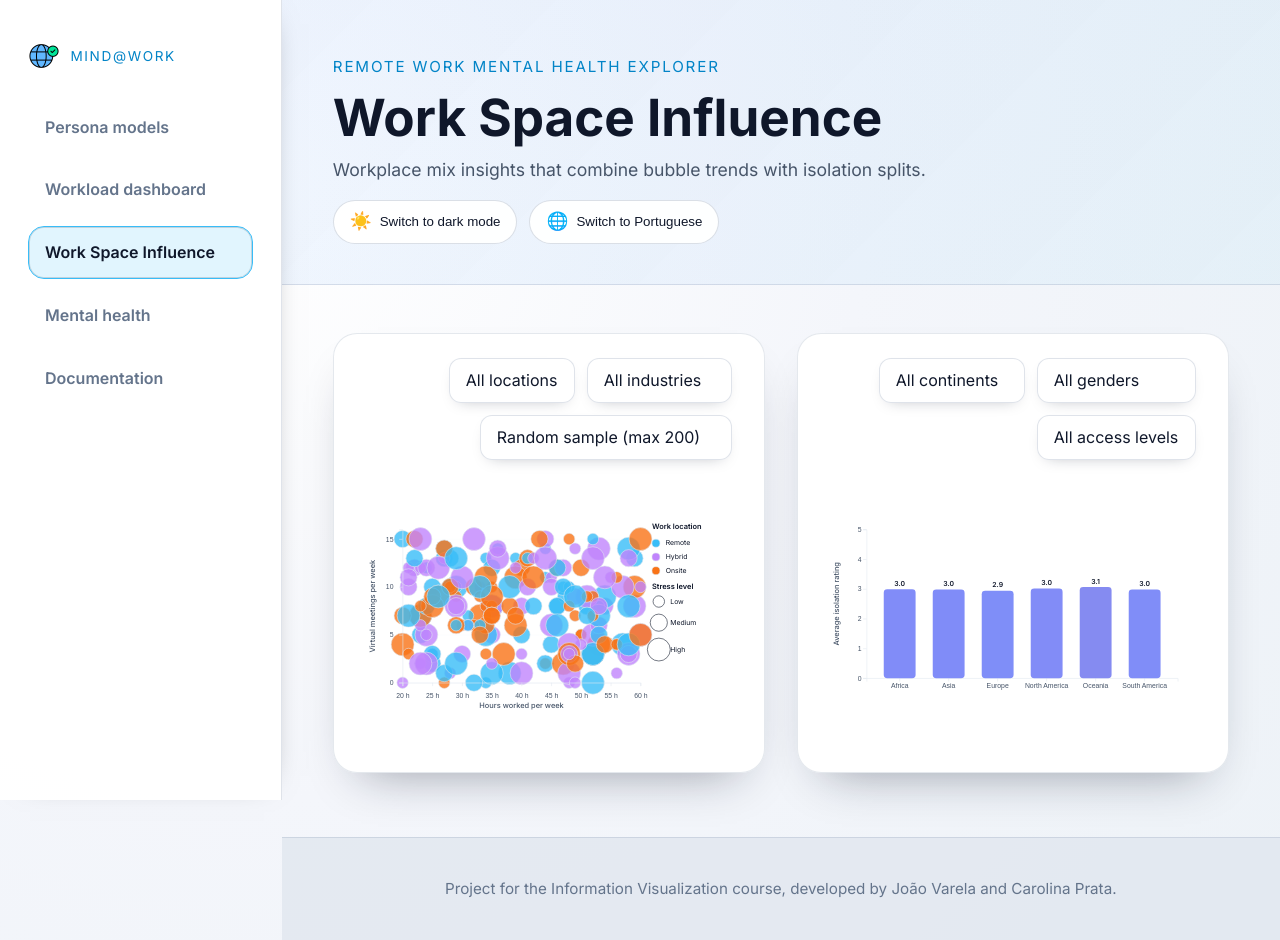
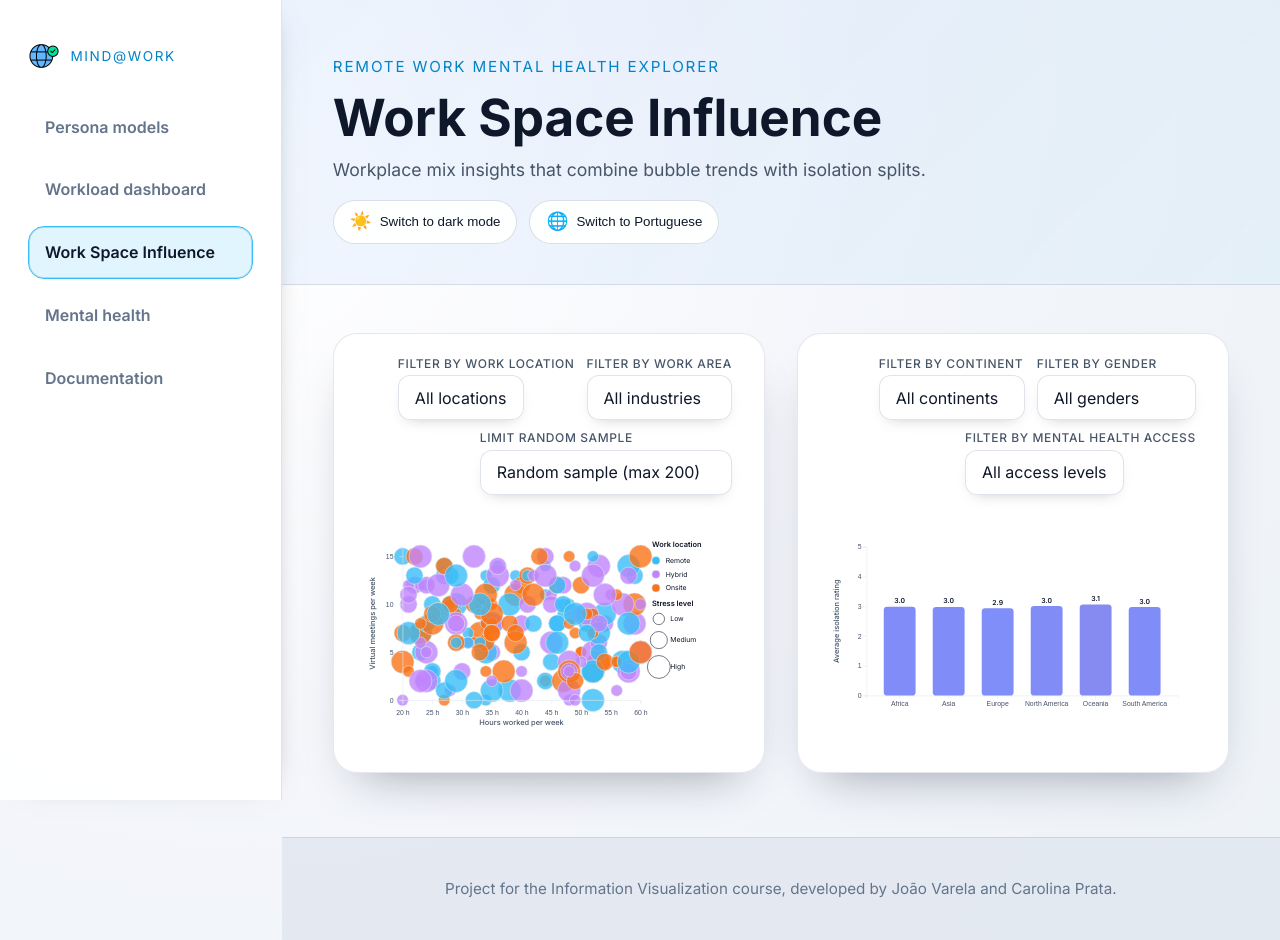
Before and after one commit to joaovarela14/VI, a React (Vite) app in the folder remote-mental-health-viz/: page / in a window 1280 px wide. Both pictures are taken after a click on the tab "Work Space Influence". Built offline with nearby package versions, Linux system fonts and the light colour scheme.

Commit message:
style: Enhance filter labels and layout for improved accessibility in various chart components

```diff
--- a/remote-mental-health-viz/src/App.css
+++ b/remote-mental-health-viz/src/App.css
@@ -892,6 +892,22 @@ main {
   display: inline-flex;
   align-items: center;
   gap: 0.5rem;
+}
+
+.chart-filter-group {
+  display: inline-flex;
+  flex-direction: column;
+  align-items: flex-start;
+  gap: 0.35rem;
+}
+
+.chart-filter-label {
+  font-size: 0.75rem;
+  font-weight: 500;
+  color: var(--text-muted);
+  text-transform: uppercase;
+  letter-spacing: 0.05em;
+  line-height: 1;
 }
 
 .chart-controls-stack {
--- a/remote-mental-health-viz/src/components/ConditionActivityStressChart.jsx
+++ b/remote-mental-health-viz/src/components/ConditionActivityStressChart.jsx
@@ -187,8 +187,8 @@ const ConditionActivityStressChart = ({ data, theme, copy, common }) => {
             <p>{copy.description}</p>
           </div>
           <div className="chart-header__filters">
-            <label className="chart-controls">
-              <span className="visually-hidden">{copy.filters.activity}</span>
+            <label className="chart-controls chart-filter-group">
+              <span className="chart-filter-label">{copy.filters.activity}</span>
               <select className="chart-select" value={activity} onChange={(event) => setActivity(event.target.value)}>
                 <option value="all">{copy.filters.allActivities}</option>
                 {activityOptions.map((option) => (
--- a/remote-mental-health-viz/src/components/DatasetOverviewChart.jsx
+++ b/remote-mental-health-viz/src/components/DatasetOverviewChart.jsx
@@ -480,9 +480,8 @@ const DatasetOverviewChart = ({ data, theme, copy, common }) => {
           <div className="dataset-overview__controls dataset-overview__controls--filters">
             <span className="dataset-overview__filters-label">{copy.filtersLabel}</span>
             <div className="chart-header__filters dataset-overview__filters" role="group" aria-label={copy.filters.ariaLabel}>
-              <label className="visually-hidden" htmlFor="dataset-overview-industry">
-                {copy.filters.industry}
-              </label>
+              <label className="chart-filter-group" htmlFor="dataset-overview-industry">
+                <span className="chart-filter-label">{copy.filters.industry}</span>
                 <select
                   id="dataset-overview-industry"
                   className="chart-select"
@@ -496,10 +495,10 @@ const DatasetOverviewChart = ({ data, theme, copy, common }) => {
                     </option>
                   ))}
                 </select>
+              </label>
 
-              <label className="visually-hidden" htmlFor="dataset-overview-role">
-                {copy.filters.role}
-              </label>
+              <label className="chart-filter-group" htmlFor="dataset-overview-role">
+                <span className="chart-filter-label">{copy.filters.role}</span>
                 <select
                   id="dataset-overview-role"
                   className="chart-select"
@@ -513,10 +512,10 @@ const DatasetOverviewChart = ({ data, theme, copy, common }) => {
                     </option>
                   ))}
                 </select>
+              </label>
 
-              <label className="visually-hidden" htmlFor="dataset-overview-location">
-                {copy.filters.location}
-              </label>
+              <label className="chart-filter-group" htmlFor="dataset-overview-location">
+                <span className="chart-filter-label">{copy.filters.location}</span>
                 <select
                   id="dataset-overview-location"
                   className="chart-select"
@@ -530,6 +529,7 @@ const DatasetOverviewChart = ({ data, theme, copy, common }) => {
                     </option>
                   ))}
                 </select>
+              </label>
             </div>
           </div>
         </div>
--- a/remote-mental-health-viz/src/components/MultiDimensionScatter.jsx
+++ b/remote-mental-health-viz/src/components/MultiDimensionScatter.jsx
@@ -407,8 +407,8 @@ const MultiDimensionScatter = ({ data, theme, copy, common, showHeader = true })
             </div>
           )}
           <div className="chart-controls-stack">
-            <label className="chart-controls">
-              <span className="visually-hidden">{copy.filterLabel}</span>
+            <label className="chart-controls chart-filter-group">
+              <span className="chart-filter-label">{copy.filterLabel}</span>
               <select
                 className="chart-select"
                 value={selectedLocation}
@@ -424,8 +424,8 @@ const MultiDimensionScatter = ({ data, theme, copy, common, showHeader = true })
                 })}
               </select>
             </label>
-            <label className="chart-controls">
-              <span className="visually-hidden">{copy.industryFilterLabel}</span>
+            <label className="chart-controls chart-filter-group">
+              <span className="chart-filter-label">{copy.industryFilterLabel}</span>
               <select
                 className="chart-select"
                 value={selectedIndustry}
@@ -442,8 +442,8 @@ const MultiDimensionScatter = ({ data, theme, copy, common, showHeader = true })
                 })}
               </select>
             </label>
-            <label className="chart-controls">
-              <span className="visually-hidden">{copy.sampleFilterLabel}</span>
+            <label className="chart-controls chart-filter-group">
+              <span className="chart-filter-label">{copy.sampleFilterLabel}</span>
               <select className="chart-select" value={effectiveSampleLimit} onChange={handleSampleLimitChange}>
                 {availableSampleOptions.map((option) => {
                   const label = copy.sampleFilterOptions?.[option] ?? option
--- a/remote-mental-health-viz/src/components/SleepStressMatrix.jsx
+++ b/remote-mental-health-viz/src/components/SleepStressMatrix.jsx
@@ -240,8 +240,8 @@ const SleepStressMatrix = ({ data, theme, copy, common, showHeader = true }) =>
             </div>
           )}
           <div className="chart-header__filters">
-            <label className="chart-controls">
-              <span className="visually-hidden">{copy.filters.condition}</span>
+            <label className="chart-controls chart-filter-group">
+              <span className="chart-filter-label">{copy.filters.condition}</span>
               <select className="chart-select" value={condition} onChange={(event) => setCondition(event.target.value)}>
                 <option value="all">{copy.filters.allConditions}</option>
                 {conditionOptions.map((option) => (
--- a/remote-mental-health-viz/src/components/SocialIsolationBarChart.jsx
+++ b/remote-mental-health-viz/src/components/SocialIsolationBarChart.jsx
@@ -178,8 +178,8 @@ const SocialIsolationBarChart = ({ data, theme, copy, showHeader = true }) => {
             </div>
           )}
           <div className="chart-header__filters">
-            <label className="chart-controls">
-              <span className="visually-hidden">{copy.filters.region}</span>
+            <label className="chart-controls chart-filter-group">
+              <span className="chart-filter-label">{copy.filters.region}</span>
               <select className="chart-select" value={filters.region} onChange={handleFilterChange('region')}>
                 <option value="all">{copy.filters.allRegions}</option>
                 {regionOptions.map((region) => (
@@ -189,8 +189,8 @@ const SocialIsolationBarChart = ({ data, theme, copy, showHeader = true }) => {
                 ))}
               </select>
             </label>
-            <label className="chart-controls">
-              <span className="visually-hidden">{copy.filters.gender}</span>
+            <label className="chart-controls chart-filter-group">
+              <span className="chart-filter-label">{copy.filters.gender}</span>
               <select className="chart-select" value={filters.gender} onChange={handleFilterChange('gender')}>
                 <option value="all">{copy.filters.allGenders}</option>
                 {genderOptions.map((gender) => (
@@ -200,8 +200,8 @@ const SocialIsolationBarChart = ({ data, theme, copy, showHeader = true }) => {
                 ))}
               </select>
             </label>
-            <label className="chart-controls">
-              <span className="visually-hidden">{copy.filters.access}</span>
+            <label className="chart-controls chart-filter-group">
+              <span className="chart-filter-label">{copy.filters.access}</span>
               <select className="chart-select" value={filters.access} onChange={handleFilterChange('access')}>
                 <option value={ACCESS_OPTIONS.all}>{copy.filters.allAccess}</option>
                 <option value={ACCESS_OPTIONS.yes}>{copy.filters.accessYes}</option>
--- a/remote-mental-health-viz/src/components/WorkLifeBalanceLineChart.jsx
+++ b/remote-mental-health-viz/src/components/WorkLifeBalanceLineChart.jsx
@@ -290,8 +290,8 @@ const WorkLifeBalanceLineChart = ({ data, theme, copy, showHeader = true }) => {
               <p>{copy.description}</p>
             </div>
           )}
-          <label className="chart-controls">
-            <span className="visually-hidden">{copy.toggleLabel}</span>
+          <label className="chart-controls chart-filter-group">
+            <span className="chart-filter-label">{copy.toggleLabel}</span>
             <select className="chart-select" value={dimension} onChange={handleDimensionChange}>
               {Object.entries(copy.xOptions).map(([key, label]) => (
                 <option key={key} value={key}>
--- a/remote-mental-health-viz/src/components/stress-model.css
+++ b/remote-mental-health-viz/src/components/stress-model.css
@@ -255,9 +255,15 @@ body.theme-light .stress-lab__comparison {
 
 .control-label {
   display: flex;
-  justify-content: space-between;
+  flex-direction: column;
+  gap: 0.35rem;
   color: var(--text-primary);
   font-size: 0.95rem;
+}
+
+.control-label strong {
+  font-size: 1.1rem;
+  color: var(--text-primary);
 }
 
 .control-slider {
```
Also changed, not shown: remote-mental-health-viz/src/components/SatisfactionPieChart.jsx (+4 -4 lines). Lines whose indentation alone changed are shown as unchanged.
